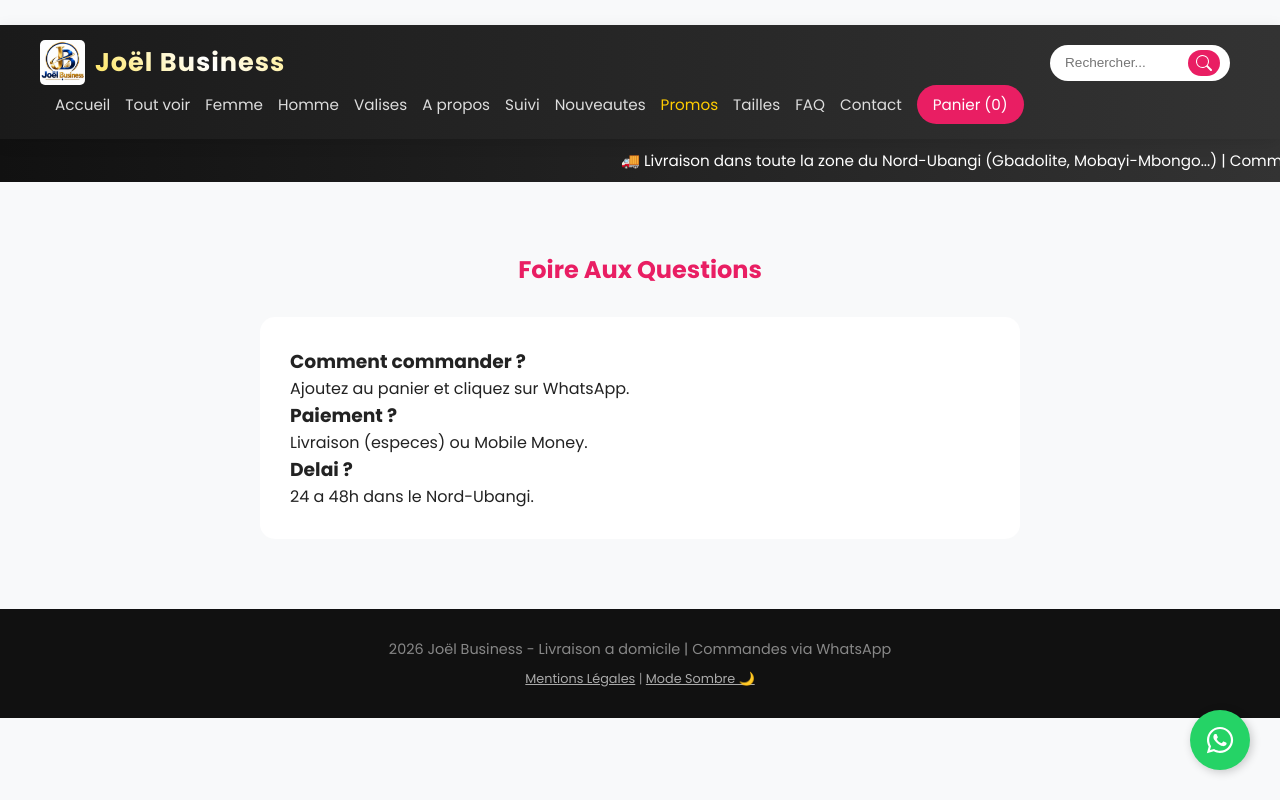
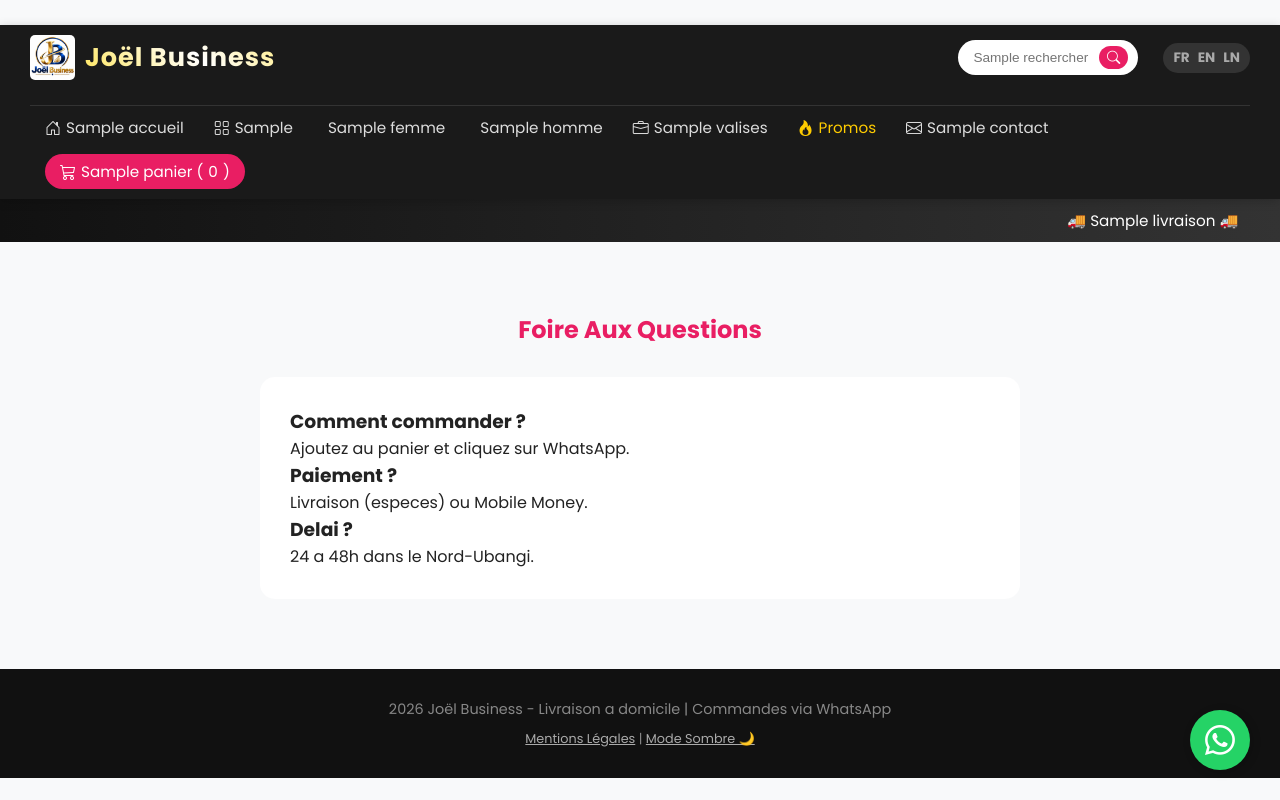
Before and after one commit to jacobilisadjiga243-oss/joel-business, a Python web app: template templates/faq.html in a window 1280 px wide. Run offline with Jinja, Linux system fonts and the light colour scheme; the template is opened without the code that fills it: most values are stand-ins (such as "Sample title", 1, 10 or a date in 2020).

Commit message:
Nouvel entete professionnel avec icones et choix de langue (FR, EN, LN)

```diff
--- a/static/css/style.css
+++ b/static/css/style.css
@@ -267,3 +267,84 @@ footer { text-align: center; padding: 30px; background: #111; color: #888; margi
         background-position: 200% center;
     }
 }
+
+
+/* --- NOUVEL EN-TETE PRO --- */
+.navbar {
+    display: flex;
+    justify-content: space-between;
+    align-items: center;
+    padding: 10px 30px;
+    background: #1a1a1a;
+    box-shadow: 0 2px 10px rgba(0,0,0,0.2);
+    position: sticky;
+    top: 0;
+    z-index: 1000;
+    flex-wrap: wrap;
+    gap: 15px;
+}
+
+.nav-actions {
+    display: flex;
+    align-items: center;
+    gap: 15px;
+}
+
+.lang-switcher {
+    display: flex;
+    gap: 8px;
+    background: #333;
+    padding: 5px 10px;
+    border-radius: 20px;
+}
+.lang-switcher a {
+    color: #aaa;
+    text-decoration: none;
+    font-size: 0.85rem;
+    font-weight: bold;
+    transition: color 0.3s;
+}
+.lang-switcher a:hover { color: #fff; }
+.lang-switcher .active-lang {
+    color: #ffcc00;
+    border-bottom: 2px solid #ffcc00;
+}
+
+.main-nav {
+    display: flex;
+    align-items: center;
+    gap: 15px;
+    flex-wrap: wrap;
+    width: 100%;
+    margin-top: 10px;
+    border-top: 1px solid #333;
+    padding-top: 10px;
+}
+.main-nav a {
+    color: #ddd;
+    text-decoration: none;
+    font-size: 0.9rem;
+    display: flex;
+    align-items: center;
+    gap: 5px;
+    transition: color 0.3s;
+}
+.main-nav a:hover { color: #fff; }
+.main-nav a i { font-size: 1rem; }
+
+.cart-btn {
+    background: #e91e63;
+    color: white !important;
+    padding: 6px 15px;
+    border-radius: 20px;
+    font-weight: 600;
+}
+
+/* Mobile */
+@media (max-width: 768px) {
+    .navbar { padding: 10px; }
+    .nav-actions { width: 100%; justify-content: space-between; }
+    .search-form { width: 100%; max-width: 200px; }
+    .main-nav { justify-content: center; gap: 10px; }
+    .main-nav a { font-size: 0.8rem; }
+}
--- a/templates/base.html
+++ b/templates/base.html
@@ -3,9 +3,11 @@
 <head>
     <meta charset="UTF-8">
     <meta name="viewport" content="width=device-width, initial-scale=1.0">
-    <title>{% block title %}Joel Business - Boutique en ligne{% endblock %}</title>
+    <title>{% block title %}Joel Business{% endblock %}</title>
     <link rel="stylesheet" href="{{ url_for('static', filename='css/style.css') }}">
     <link href="https://fonts.googleapis.com/css2?family=Poppins:wght@300;400;600;700&display=swap" rel="stylesheet">
+    <!-- Icônes Bootstrap -->
+    <link rel="stylesheet" href="https://cdn.jsdelivr.net/npm/bootstrap-icons@1.10.5/font/bootstrap-icons.css">
 </head>
 <body>
 
@@ -15,35 +17,33 @@
         <a href="/" class="logo-text">Joël Business</a>
     </div>
 
-    <form action="/produits" method="GET" class="search-form">
-        <input type="text" name="q" placeholder="Rechercher..." value="{{ request.args.get('q', '') }}">
-        <button type="submit">
-            <svg xmlns="http://www.w3.org/2000/svg" width="16" height="16" fill="currentColor" viewBox="0 0 16 16"><path d="M11.742 10.344a6.5 6.5 0 1 0-1.397 1.398h-.001c.03.04.062.078.098.115l3.85 3.85a1 1 0 0 0 1.415-1.414l-3.85-3.85a1.007 1.007 0 0 0-.115-.1zM12 6.5a5.5 5.5 0 1 1-11 0 5.5 5.5 0 0 1 11 0z"/></svg>
-        </button>
-    </form>
+    <div class="nav-actions">
+        <form action="/produits" method="GET" class="search-form">
+            <input type="text" name="q" placeholder="{{ t.rechercher }}" value="{{ request.args.get('q', '') }}">
+            <button type="submit"><i class="bi bi-search"></i></button>
+        </form>
 
-    <nav>
-        <a href="/">Accueil</a>
-        <a href="/produits">Tout voir</a>
-        <a href="/produits?categorie=femme">Femme</a>
-        <a href="/produits?categorie=homme">Homme</a>
-        <a href="/produits?categorie=valise">Valises</a>
-        <a href="/apropos">A propos</a>
-        <a href="/suivi">Suivi</a>
-        <a href="/nouveautes">Nouveautes</a>
-        <a href="/promotions" style="color: #ffcc00;">Promos</a>
-        <a href="/guide-tailles">Tailles</a>
-        <a href="/faq">FAQ</a>
-        <a href="/contact">Contact</a>
+        <div class="lang-switcher">
+            <a href="/changer-langue/fr" class="{% if current_lang == 'fr' %}active-lang{% endif %}">FR</a>
+            <a href="/changer-langue/en" class="{% if current_lang == 'en' %}active-lang{% endif %}">EN</a>
+            <a href="/changer-langue/ln" class="{% if current_lang == 'ln' %}active-lang{% endif %}">LN</a>
+        </div>
+    </div>
 
-        <a href="/panier" class="cart-btn">Panier (<span id="cart-count">0</span>)</a>
+    <nav class="main-nav">
+        <a href="/"><i class="bi bi-house-door"></i> {{ t.accueil }}</a>
+        <a href="/produits"><i class="bi bi-grid"></i> {{ t.tout_voir }}</a>
+        <a href="/produits?categorie=femme"><i class="bi bi-person-standing-dress"></i> {{ t.femme }}</a>
+        <a href="/produits?categorie=homme"><i class="bi bi-person-standing"></i> {{ t.homme }}</a>
+        <a href="/produits?categorie=valise"><i class="bi bi-briefcase"></i> {{ t.valises }}</a>
+        <a href="/promotions" style="color: #ffcc00;"><i class="bi bi-fire"></i> Promos</a>
+        <a href="/contact"><i class="bi bi-envelope"></i> {{ t.contact }}</a>
+        <a href="/panier" class="cart-btn"><i class="bi bi-cart3"></i> {{ t.panier }} (<span id="cart-count">0</span>)</a>
     </nav>
 </header>
 
 <div class="bandeau-defilant">
-    <div class="defilant-texte">
-        🚚 Livraison dans toute la zone du Nord-Ubangi (Gbadolite, Mobayi-Mbongo...) | Commandez via WhatsApp | Livraison rapide et sécurisée 🚚|🚚 Livraison dans toute la zone du Nord-Ubangi (Gbadolite, Mobayi-Mbongo...) | Commandez via WhatsApp | Livraison rapide et sécurisée 🚚|🚚 Livraison dans toute la zone du Nord-Ubangi (Gbadolite, Mobayi-Mbongo...) | Commandez via WhatsApp | Livraison rapide et sécurisée 🚚
-    </div>
+    <div class="defilant-texte">🚚 {{ t.livraison }} 🚚</div>
 </div>
 
 <main>
@@ -59,8 +59,8 @@
     </p>
 </footer>
 
-<a href="https://wa.me/243992519112?text=Bonjour%20Joel%20Business%2C%20je%20suis%20interesse%20par%20vos%20produits." target="_blank" class="whatsapp-float">
-    <svg xmlns="http://www.w3.org/2000/svg" viewBox="0 0 448 512" width="30" height="30" fill="white"><path d="M380.9 97.1C339 55.1 283.2 32 223.9 32c-122.4 0-222 99.6-222 222 0 39.1 10.2 77.3 29.6 111L0 480l117.7-30.9c32.4 17.7 68.9 27 106.1 27h.1c122.3 0 224.1-99.6 224.1-222 0-59.3-25.2-115-67.1-157zm-157 341.6c-33.2 0-65.7-8.9-94-25.7l-6.7-4-69.8 18.3L72 359.2l-4.4-7c-18.5-29.4-28.2-63.3-28.2-98.2 0-101.7 82.8-184.5 184.6-184.5 49.3 0 95.6 19.2 130.4 54.1 34.8 34.9 56.2 81.2 56.1 130.5 0 101.8-84.9 184.6-186.6 184.6zm101.2-138.2c-5.5-2.8-32.8-16.2-37.9-18-5.1-1.9-8.8-2.8-12.5 2.8-3.7 5.6-14.3 18-17.6 21.8-3.2 3.7-6.5 4.2-12 1.4-32.6-16.3-54-29.1-75.5-66-5.7-9.8 5.7-9.1 16.3-30.3 1.8-3.7.9-6.9-.5-9.7-1.4-2.8-12.5-30.1-17.1-41.2-4.5-10.8-9.1-9.3-12.5-9.5-3.2-.2-6.9-.2-10.6-.2-3.7 0-9.7 1.4-14.8 6.9-5.1 5.6-19.4 19-19.4 46.3 0 27.3 19.9 53.7 22.6 57.4 2.8 3.7 39.1 59.7 94.8 83.8 35.2 15.2 49 16.5 66.6 13.9 10.7-1.6 32.8-13.4 37.4-26.4 4.6-13 4.6-24.1 3.2-26.4-1.3-2.5-5-3.9-10.5-6.6z"/></svg>
+<a href="https://wa.me/243992519112?text=Bonjour%20Joel%20Business" target="_blank" class="whatsapp-float">
+    <i class="bi bi-whatsapp" style="font-size: 30px; color: white;"></i>
 </a>
 
 <script>
@@ -68,16 +68,16 @@
         document.body.classList.toggle('dark-mode');
         const btn = document.getElementById('dark-mode-btn');
         if(document.body.classList.contains('dark-mode')) {
-            btn.innerHTML = '☀️';
+            btn.innerHTML = 'Mode Clair ☀️';
             localStorage.setItem('darkMode', 'enabled');
         } else {
-            btn.innerHTML = '🌙';
+            btn.innerHTML = 'Mode Sombre 🌙';
             localStorage.setItem('darkMode', 'disabled');
         }
     }
     if(localStorage.getItem('darkMode') === 'enabled') {
         document.body.classList.add('dark-mode');
-        document.getElementById('dark-mode-btn').innerHTML = '☀️';
+        document.getElementById('dark-mode-btn').innerHTML = 'Mode Clair ☀️';
     }
 </script>
 <script src="{{ url_for('static', filename='js/script.js') }}"></script>
```
Also changed, not shown: app.py (+42 -0 lines).
